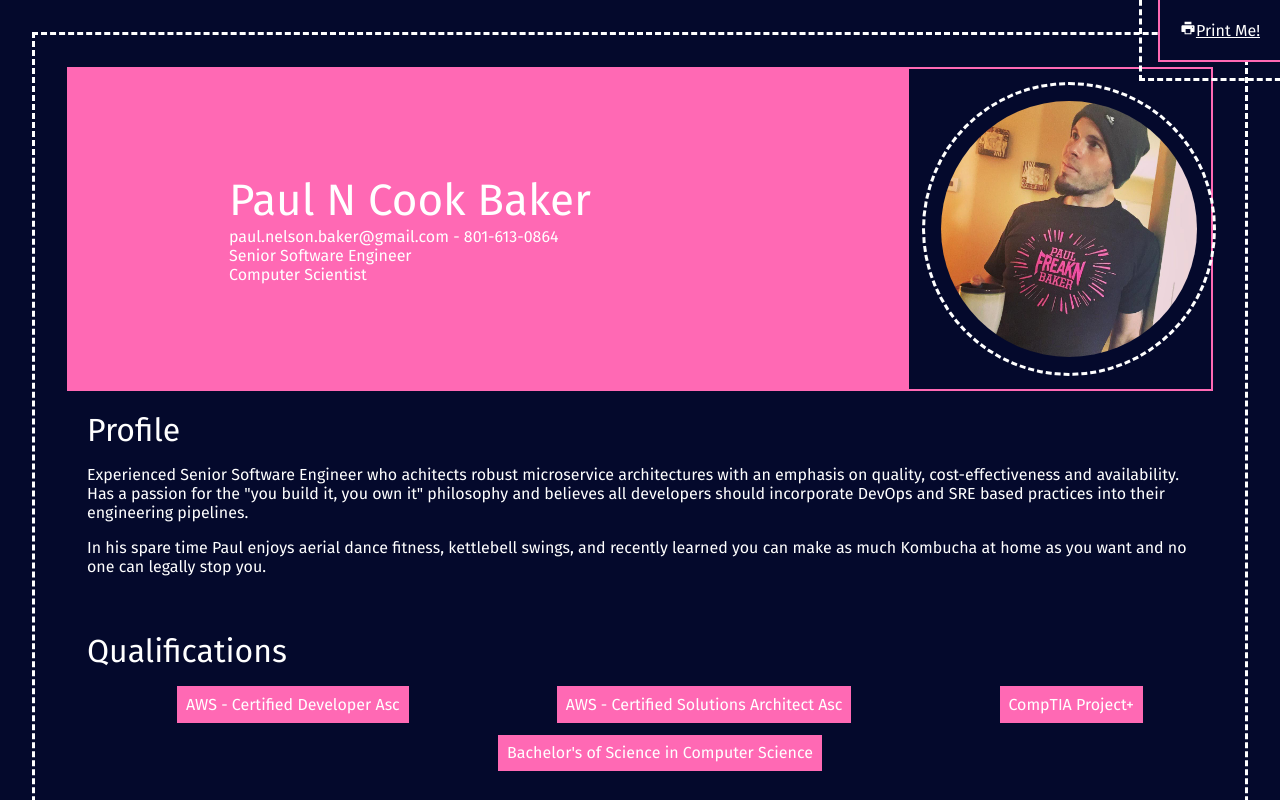
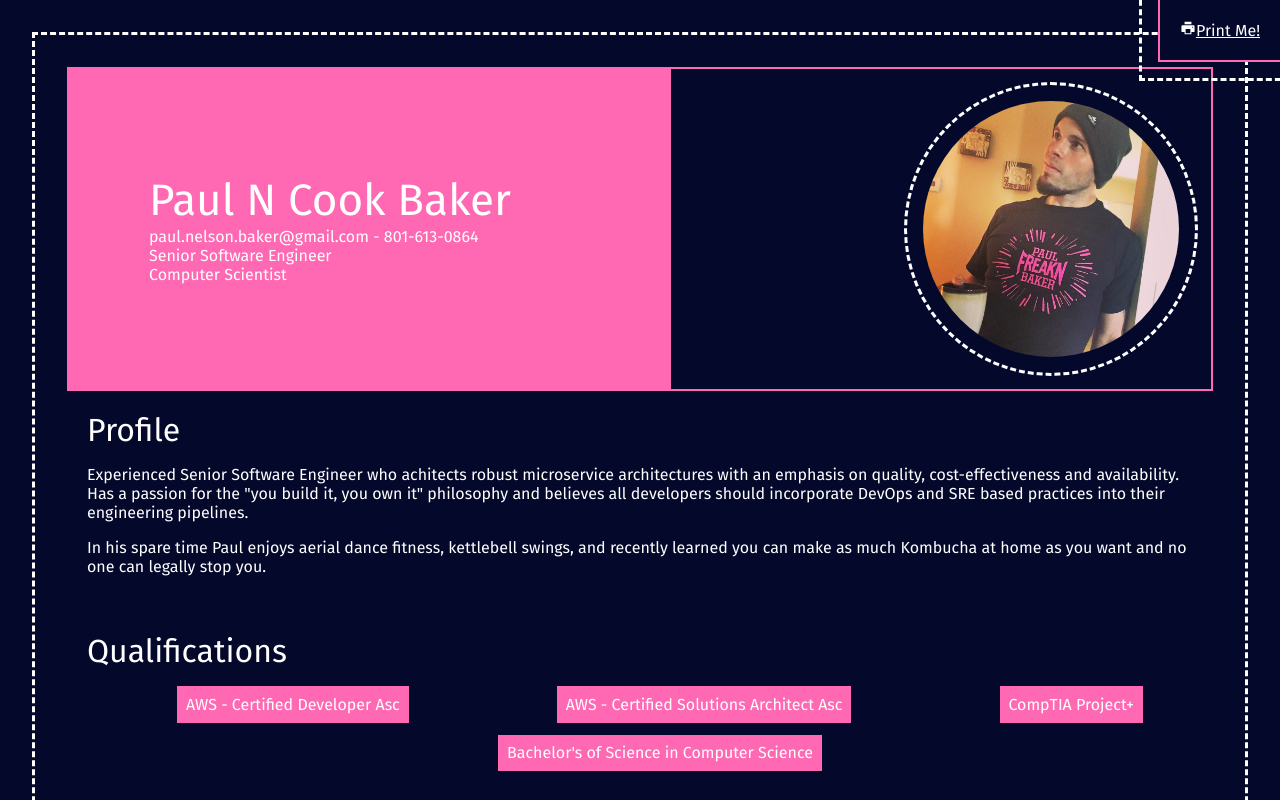
Before and after one commit to niko-dunixi/react-resume, a React (Create React App) app: page / in a window 1280 px wide. Shown: the top 800 px of the page. Built offline with nearby package versions, Linux system fonts and the light colour scheme.

Commit message:
fix: sizing and positions of header was wonkey at times

```diff
--- a/src/App.css
+++ b/src/App.css
@@ -40,17 +40,24 @@
 /* @import url('https://fonts.googleapis.com/css2?family=Raleway:wght@100&display=swap'); */
 @import url("https://fonts.googleapis.com/css2?family=Fira+Mono&family=Fira+Sans&family=Roboto&display=swap");
 
-@media only screen and (min-width: 1700px) {
+@media only screen and (min-width: 1600px) {
   .resume-subject-container {
-    padding-left: 25em;
-    padding-right: 25em;
+    padding-left: 20em;
+    padding-right: 20em;
   }
 }
 
-@media only screen and (min-width: 1050px) and (max-width: 1700px) {
+@media only screen and (min-width: 1400px) and (max-width: 1600px) {
   .resume-subject-container {
     padding-left: 10em;
-    padding-right: 25em;
+    padding-right: 20em;
+  }
+}
+
+@media only screen and (min-width: 1050px) and (max-width: 1400px) {
+  .resume-subject-container {
+    padding-left: 5em;
+    padding-right: 10em;
   }
 }
 
@@ -61,7 +68,7 @@
   }
 }
 
-@media only screen and (max-width: 750px) {
+@media only screen and (max-width: 775px) {
   .resume-header {
     flex-direction: column-reverse;
     align-items: center;
```
